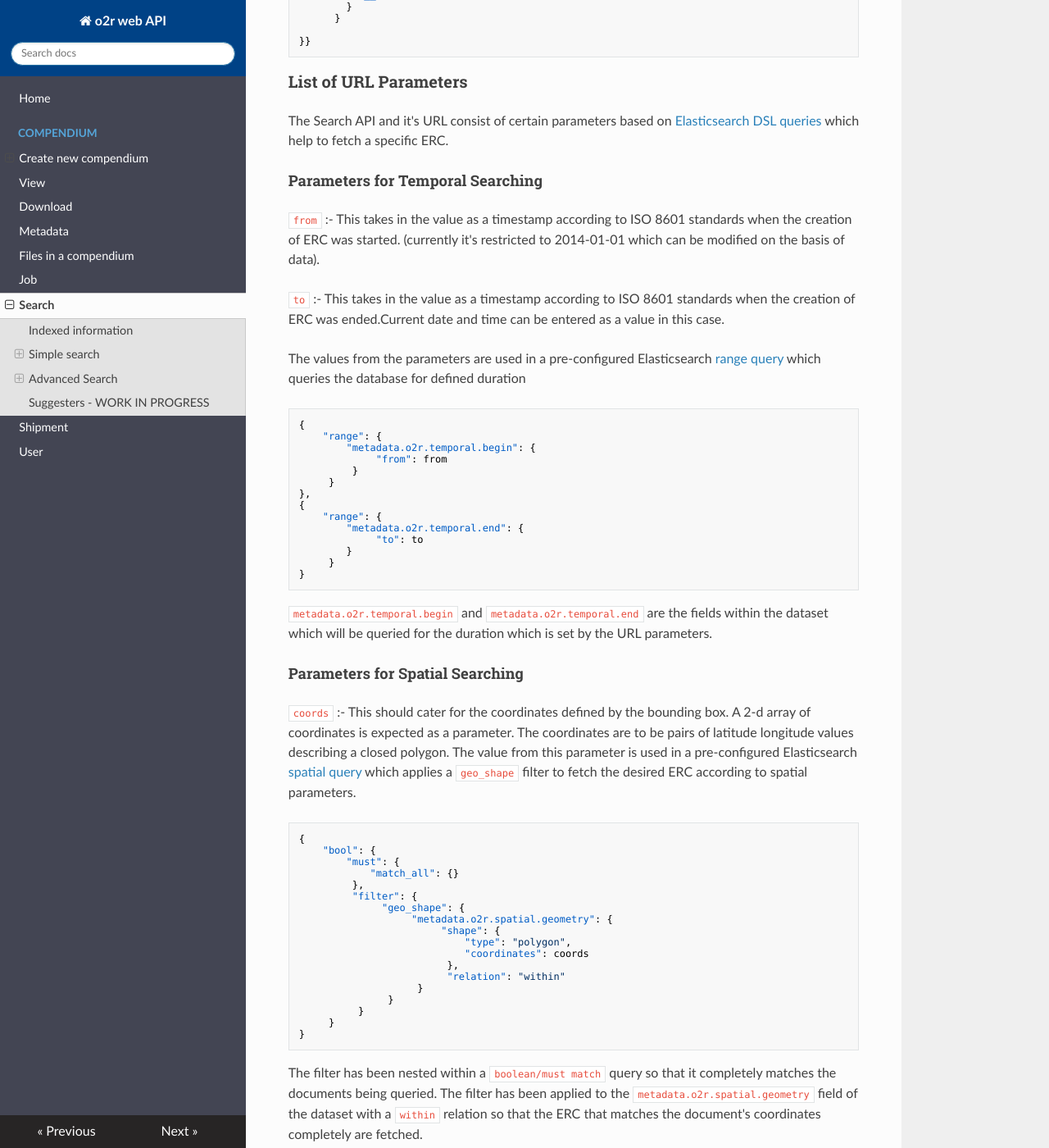
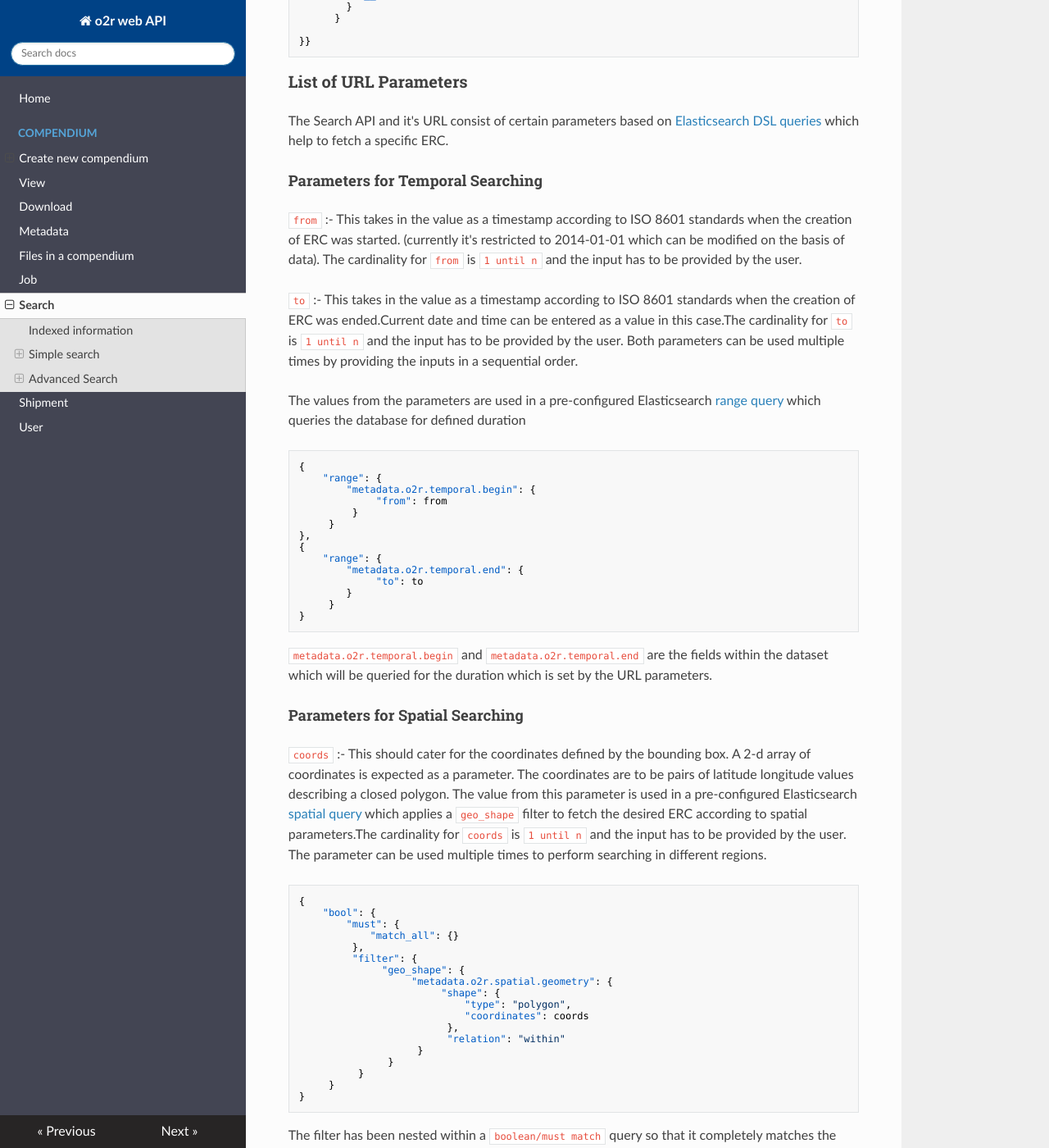
Before and after one commit to o2r-project/api, an MkDocs documentation site: the page built from docs/search.md, in a window 1280 px wide and 1400 px high, scrolled down 8780 px. Shown: the whole window at 82% size. Built offline with MkDocs 1.6.1, drawn with Linux system fonts in a browser that asks for light colours; nearby versions of some CDN libraries; old or Windows-style settings are respelled for this version of MkDocs; some of the changed text lies outside the part shown.

Commit message:
cardinality and indentation

````diff
--- a/docs/search.md
+++ b/docs/search.md
@@ -37,7 +37,9 @@
 }'
 ```
 
+
 ## Advanced Search
+
 The keyword combined with spatial and temporal parameters are used to search for ERC which fall within the parameters set by the search.
 
 ### Example requests
@@ -50,6 +52,7 @@
 - [https://…/api/v1/search?q=*&from=2014-01-01T00%3A00%3A00&to=2016-04-11T00%3A00%3A00&coords=%5B%5B%5B-86.98%2C54.23%5D%2C%5B-86.98%2C84.06%5D%2C%5B-11.05%2C84.06%5D%2C%5B-11.05%2C54.23%5D%2C%5B-86.98%2C54.23%5D%5D%5D&keyword=geosciences](https://…/api/v1/search?q=*&from=2014-01-01T00%3A00%3A00&to=2016-04-11T00%3A00%3A00&coords=%5B%5B%5B-86.98%2C54.23%5D%2C%5B-86.98%2C84.06%5D%2C%5B-11.05%2C84.06%5D%2C%5B-11.05%2C54.23%5D%2C%5B-86.98%2C54.23%5D%5D%5D&keyword=geosciences)
 
 ### Example Response
+
 
 ```json
 {
@@ -579,17 +582,20 @@
 
 }}
 ```
+
 ### List of URL Parameters
 
 The Search API and it's URL consist of certain parameters based on [Elasticsearch DSL queries](https://www.elastic.co/guide/en/elasticsearch/reference/current/query-dsl.html) which help to fetch a specific ERC.
 
 #### Parameters for Temporal Searching
 
-`from` :- This takes in the value as a timestamp according to ISO 8601 standards when the creation of ERC was started. (currently it's restricted to 2014-01-01 which can be modified on the basis of data).
+`from` :- This takes in the value as a timestamp according to ISO 8601 standards when the creation of ERC was started. (currently it's restricted to 2014-01-01 which can be modified on the basis of data). The cardinality for `from` is
+`1 until n` and the input has to be provided by the user.
 
-`to` :- This takes in the value as a timestamp according to ISO 8601 standards when the creation of ERC was ended.Current date and time can be entered as a value in this case.
+`to` :- This takes in the value as a timestamp according to ISO 8601 standards when the creation of ERC was ended.Current date and time can be entered as a value in this case.The cardinality for `to` is `1 until n` and the input has to be provided by the user. Both parameters can be used multiple times by providing the inputs in a sequential order.
 
 The values from the parameters are used in a pre-configured Elasticsearch [range query](https://www.elastic.co/guide/en/elasticsearch/reference/current/query-dsl-range-query.html) which queries the database for defined duration
+
 ```json
 {
     "range": {
@@ -611,7 +617,8 @@
 #### Parameters for Spatial Searching
 
 `coords` :- This should cater for the coordinates defined by the bounding box. A 2-d array of coordinates is expected as a parameter. The coordinates are to be pairs of latitude longitude values describing a closed polygon.
-The value from this parameter is used in a pre-configured Elasticsearch [spatial query](https://www.elastic.co/guide/en/elasticsearch/reference/current/geo-queries.html) which applies a `geo_shape` filter to fetch the desired ERC according to spatial parameters.
+The value from this parameter is used in a pre-configured Elasticsearch [spatial query](https://www.elastic.co/guide/en/elasticsearch/reference/current/geo-queries.html) which applies a `geo_shape` filter to fetch the desired ERC according to spatial parameters.The cardinality for `coords` is `1 until n` and the input has to be provided by the user. The parameter can be used multiple times to perform searching in different regions.
+
 ```json
 {
     "bool": {
@@ -632,17 +639,16 @@
      }
 }
 ```
+
 The filter has been nested within a `boolean/must match` query so that it completely matches the documents being queried. The filter has been applied to the `metadata.o2r.spatial.geometry` field of the dataset with a `within` relation so that the ERC that matches the document's coordinates completely are fetched.
 
 #### Parameters for Keyword Searching
+
 `keyword` :- Any word, phrase in the form of text that should be used to match the title of ERC.
-A simple match query is used at the back-end to match the query value with the values in dataset
+A simple match query is used at the back-end to match the query value with the values in dataset.The cardinality for `coords` is `n` and the input has to be provided by the user. The parameter can be used multiple times to perform searching.
+
 ```json
 {
     "match" : { "metadata.o2r.title" : keyword}
   }
   ```
-
-## Suggesters - WORK IN PROGRESS
-
-[Elasticsearch suggest API](https://www.elastic.co/guide/en/elasticsearch/reference/current/search-suggesters.html)
````
